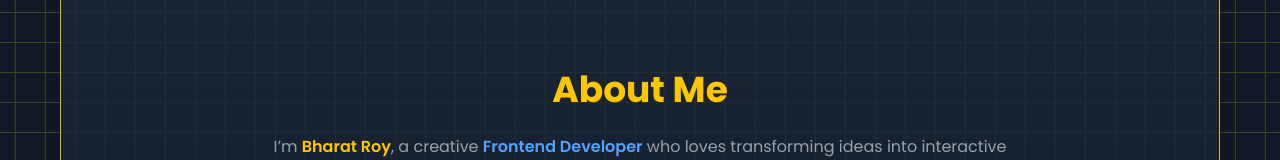
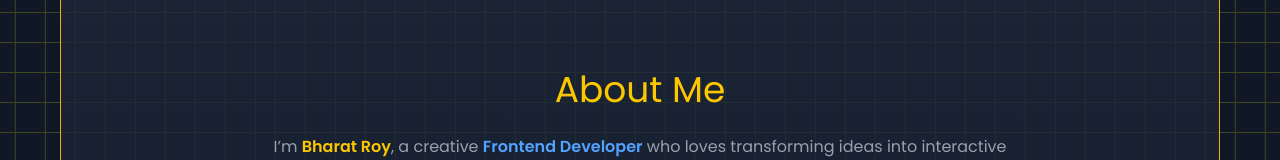
Before and after one commit to bharatroy4D/bharat-dev, a React (Vite) app: page / in a window 1280 px wide. Shown: the part 708-868 px from the top of the page. Built offline with nearby package versions, Linux system fonts and the light colour scheme.

Commit message:
Footer of theme waice border change

```diff
--- a/src/Components/footer/Footer.jsx
+++ b/src/Components/footer/Footer.jsx
@@ -8,10 +8,10 @@ const Footer = () => {
   const bgClass = theme === "dark" ? "bg-gray-800/80 text-white" : "bg-gray-100/70 text-gray-900";
   const textHoverClass = theme === "dark" ? "hover:text-white" : "hover:text-teal-700";
   const iconColor = theme === "dark" ? "text-gray-400 hover:text-white" : "text-gray-700 hover:text-teal-700";
-  const borderColor = theme === "dark" ? "border-lime-400" : "border-teal-600";
+  const borderColor = theme === "dark" ? " border-t border-orange-500 " : "border-t border-blue-400";
 
   return (
-    <footer className={`${bgClass} p-8 transition-all duration-500`}>
+    <footer className={`${bgClass} ${borderColor} p-8 transition-all duration-500`}>
       <div className="max-w-7xl mx-auto">
         {/* Logo/Name Section */}
         <div className="flex justify-center items-center gap-2 mb-4">
--- a/src/Pages/about/About.jsx
+++ b/src/Pages/about/About.jsx
@@ -24,7 +24,7 @@ const About = () => {
         initial={{ opacity: 0, y: -30 }}
         whileInView={{ opacity: 1, y: 0 }}
         transition={{ duration: 0.6 }}
-        className={`text-3xl md:text-4xl font-bold mb-6 text-center ${theme === "dark" ? "text-yellow-400" : "text-blue-600"
+        className={`text-3xl md:text-4xl  mb-6 text-center ${theme === "dark" ? "text-yellow-400" : "text-blue-600"
           }`}
       >
         About Me
```
